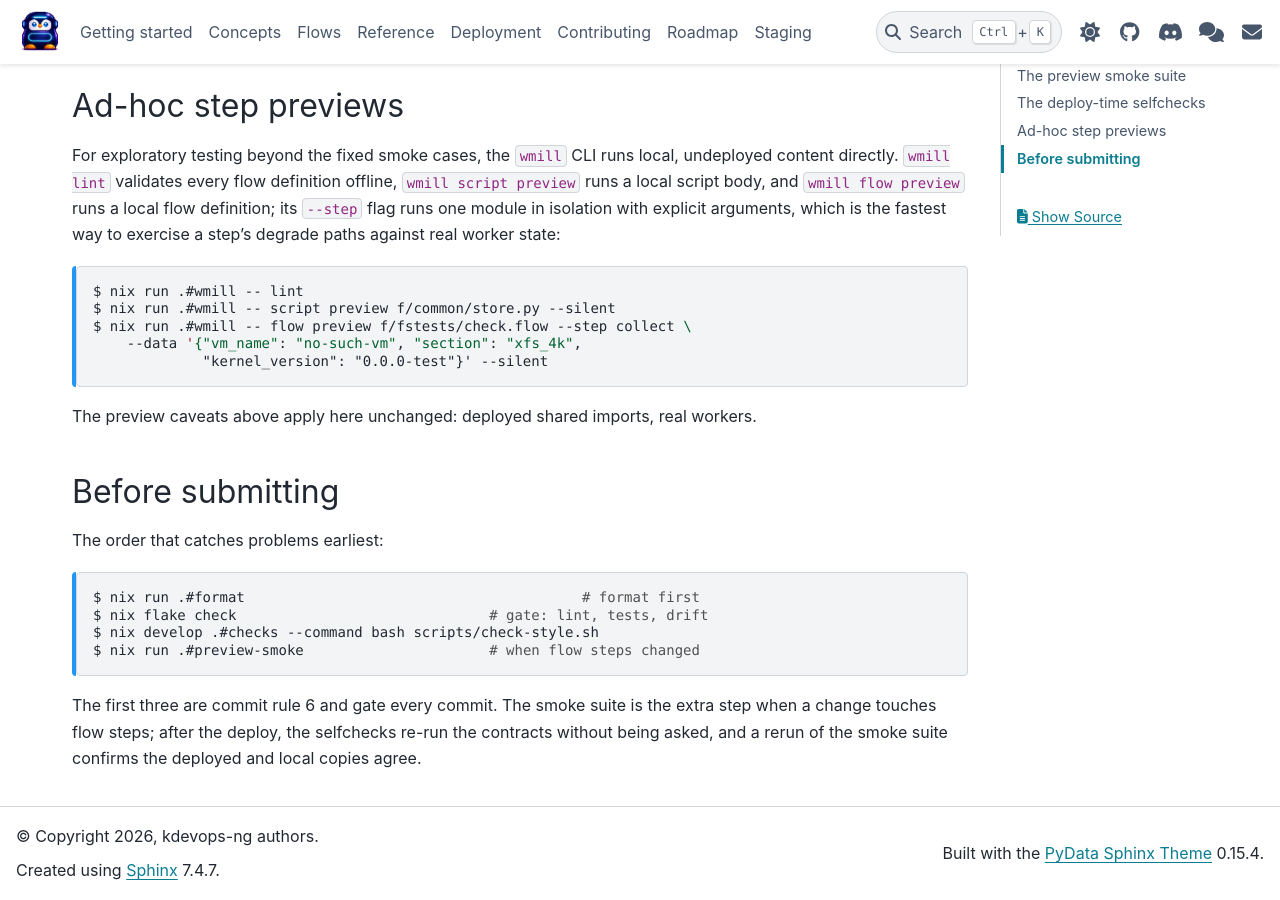
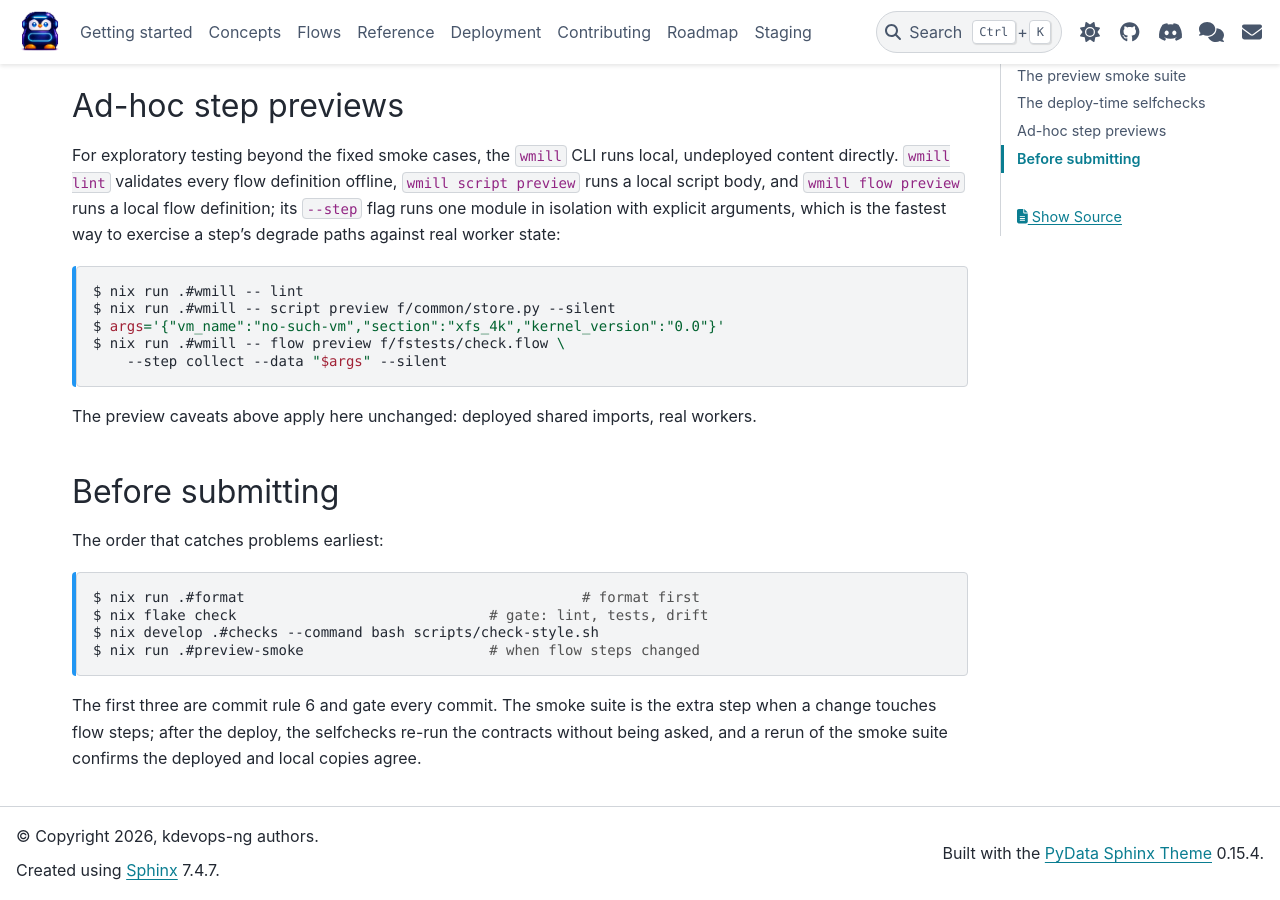
Before and after one commit to dagomez137/kdevops-ng, a Sphinx documentation site: the page built from docs/contributing/testing.rst, in a window 1280 px wide and 900 px high, scrolled down 1796 px. Built offline with Sphinx 7.4.7 and the PyData theme 0.15.4, drawn with Linux system fonts in a browser that asks for light colours.

Commit message:
docs: unbreak the warnings-as-errors build
The wmill preview example wrapped its `--data` JSON across a line
continuation, which left the opening quote unbalanced on that line.
Pygments' console lexer fails on it, and the documented build treats
warnings as errors, so `sphinx-build -W` has been failing on a file nobody
was editing.

Hoist the JSON into a shell variable so each line closes its own quoting.
The command still shows the same three arguments the step requires, and
every line stays inside 80 columns.

Generated-by: Claude AI
Signed-off-by: Daniel Gomez <da.gomez@kernel.org>

```diff
--- a/docs/contributing/testing.rst
+++ b/docs/contributing/testing.rst
@@ -111,9 +111,9 @@ worker state:
 
    $ nix run .#wmill -- lint
    $ nix run .#wmill -- script preview f/common/store.py --silent
-   $ nix run .#wmill -- flow preview f/fstests/check.flow --step collect \
-       --data '{"vm_name": "no-such-vm", "section": "xfs_4k",
-                "kernel_version": "0.0.0-test"}' --silent
+   $ args='{"vm_name":"no-such-vm","section":"xfs_4k","kernel_version":"0.0"}'
+   $ nix run .#wmill -- flow preview f/fstests/check.flow \
+       --step collect --data "$args" --silent
 
 The preview caveats above apply here unchanged: deployed shared imports,
 real workers.
```
